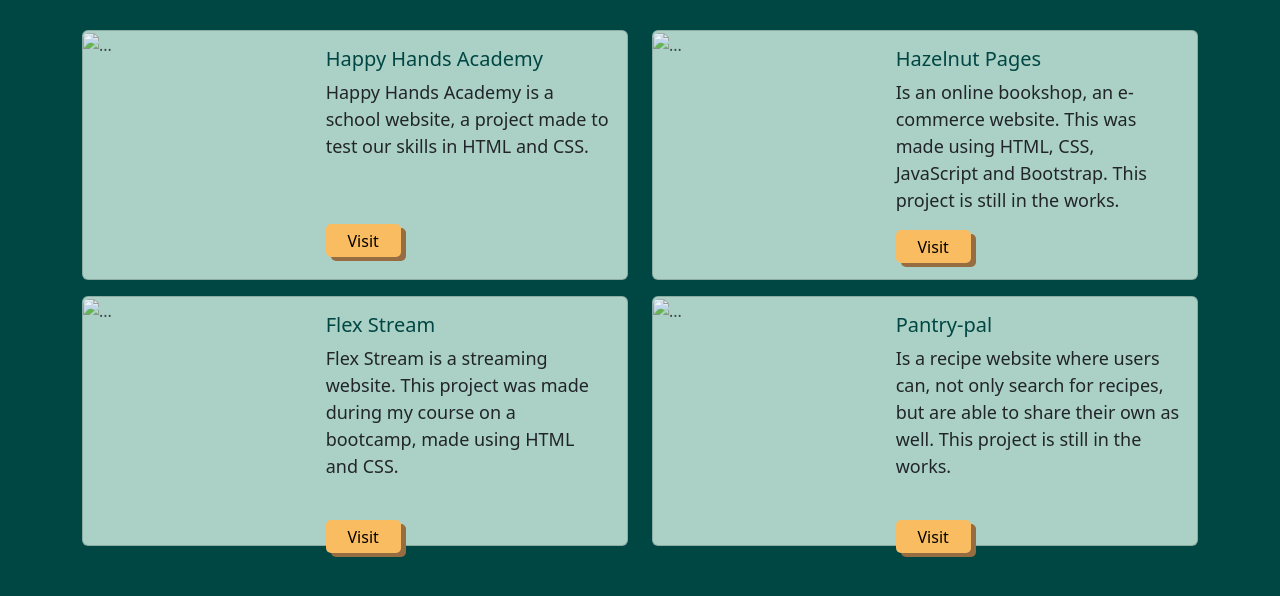
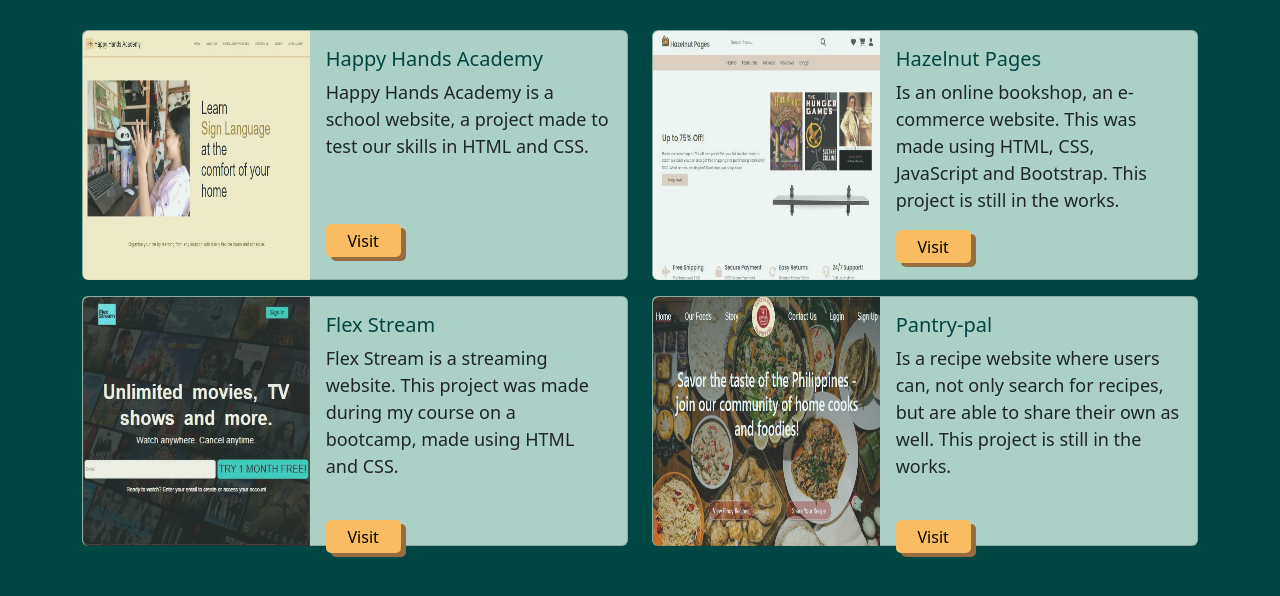
Before and after one commit to hazelnut6/Dev-Portfolio, a plain HTML site: page project.html in a window 1280 px wide. Shown: the part 66-662 px from the top of the page. Drawn offline with nearby package versions, Linux system fonts and the light colour scheme; the site is published under a folder, as on GitHub Pages, so addresses that start at the root find nothing.

Commit message:
dev-portfolio

```diff
--- a/project.html
+++ b/project.html
@@ -6,6 +6,7 @@
     <meta name="viewport" content="width=device-width, initial-scale=1.0">
     <link href="https://cdn.jsdelivr.net/npm/bootstrap@5.3.0/dist/css/bootstrap.min.css" rel="stylesheet" integrity="sha384-9ndCyUaIbzAi2FUVXJi0CjmCapSmO7SnpJef0486qhLnuZ2cdeRhO02iuK6FUUVM" crossorigin="anonymous">
     <link rel="stylesheet" href="project.css">
+    <link rel="icon" type="image/x-icon" href="https://saigontechnology.com/assets/media/web-design-and-development-checklist.svg">
     <title>Projects</title>
 </head>
 <body>
@@ -24,7 +25,7 @@
           <div class="card mb-3" style="max-width: 570px;">
             <div class="row g-0">
               <div class="col-lg-5 col-md-5">
-                <img src="/Images/happy-hands.JPG" class="img-fluid rounded-start image" alt="...">
+                <img src="Images/happy-hands.JPG" class="img-fluid rounded-start image" alt="...">
               </div>
               <div class="col-lg-7 col-md-7">
                 <div class="card-body">
@@ -48,7 +49,7 @@
           <div class="card mb-3" style="max-width: 570px;">
             <div class="row g-0">
               <div class="col-lg-5 col-md-5">
-                <img src="/Images/flex.JPG" class="img-fluid rounded-start image" alt="...">
+                <img src="Images/flex.JPG" class="img-fluid rounded-start image" alt="...">
               </div>
               <div class="col-lg-7 col-md-7">
                 <div class="card-body">
@@ -73,7 +74,7 @@
           <div class="card mb-3" style="max-width: 570px;">
             <div class="row g-0">
               <div class="col-lg-5 col-md-5">
-                <img src="/Images/hazelnut.JPG" class="img-fluid rounded-start image" alt="...">
+                <img src="Images/hazelnut.JPG" class="img-fluid rounded-start image" alt="...">
               </div>
               <div class="col-lg-7 col-md-7">
                 <div class="card-body">
@@ -94,7 +95,7 @@
           <div class="card mb-3" style="max-width: 570px;">
             <div class="row g-0">
               <div class="col-lg-5 col-md-5">
-                <img src="/Images/pantry-pal.JPG" class="img-fluid rounded-start image" alt="...">
+                <img src="Images/pantry-pal.JPG" class="img-fluid rounded-start image" alt="...">
               </div>
               <div class="col-lg-7 col-md-7">
                 <div class="card-body">
```
Also changed, not shown: index.html (+1 -0 lines).
